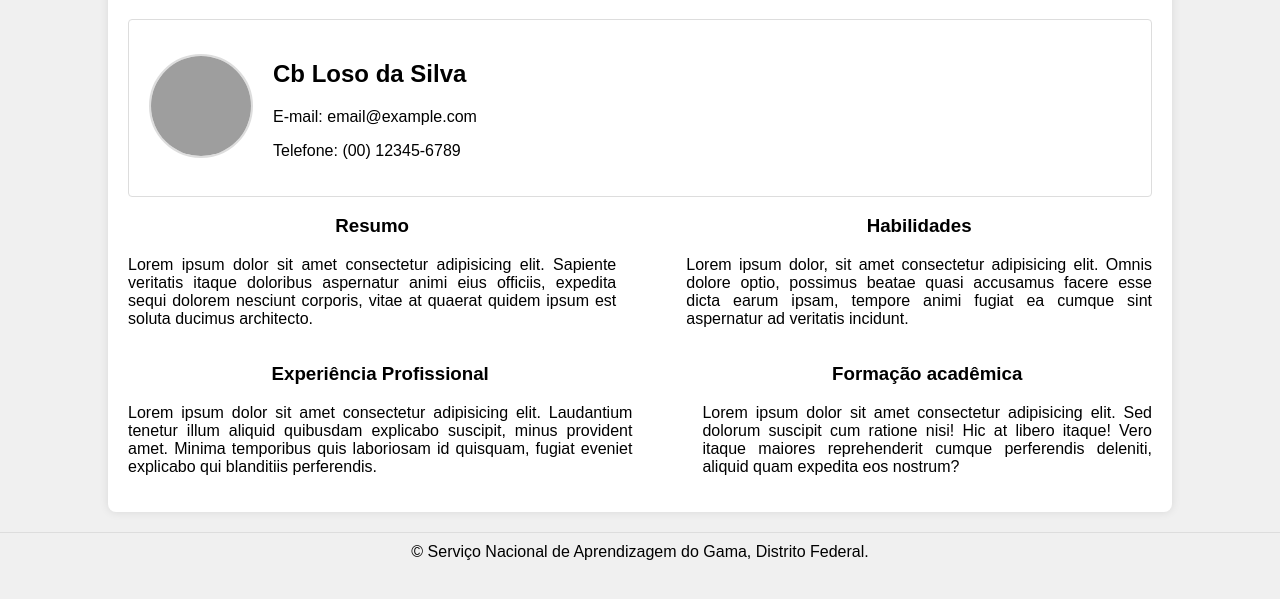
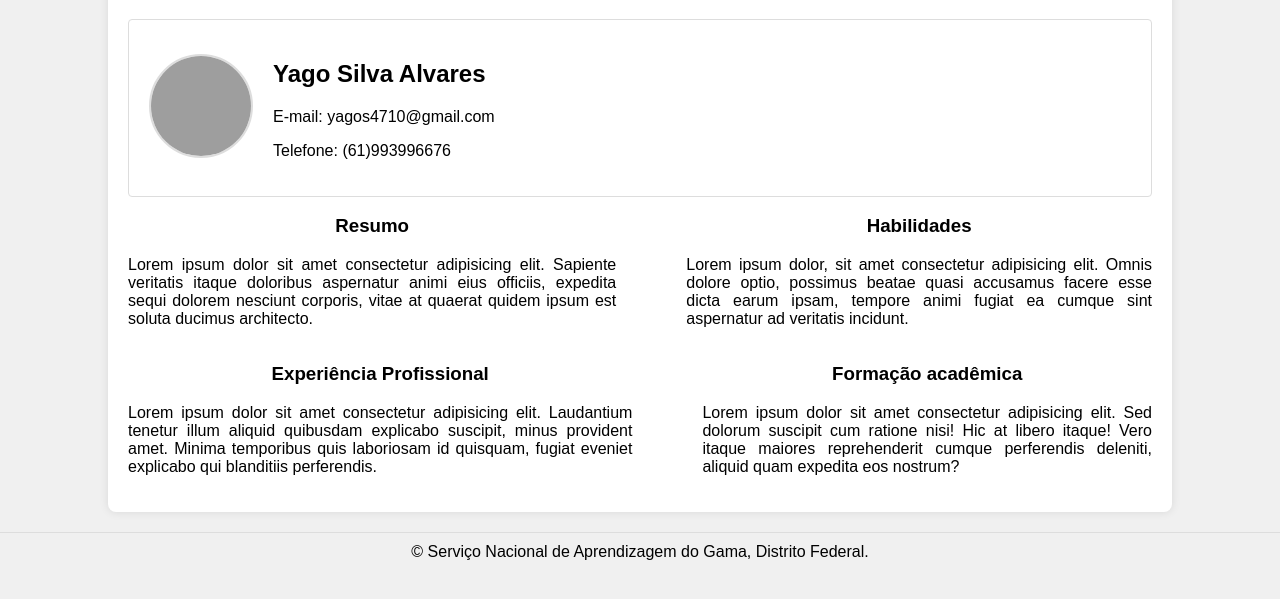
Before and after one commit to Alvares1999/Segundo-Repositorio, a plain HTML site: page HTML.CSS/index.html in a window 1280 px wide. Shown: the part 101-700 px from the top of the page. Drawn offline with Linux system fonts and the light colour scheme; grey boxes are pictures that could not be loaded.

Commit message:
Add files via upload

```diff
--- a/HTML.CSS/index.html
+++ b/HTML.CSS/index.html
@@ -21,9 +21,9 @@
             </div>
 
                 <div class="profile-details">
-                    <h2>Cb Loso da Silva</h2> <!-- Nome completo do aluno -->
-                    <p>E-mail: email@example.com</p> <!-- E-mail do aluno -->
-                    <p>Telefone: (00) 12345-6789</p> <!-- Telefone do aluno -->
+                    <h2>Yago Silva Alvares</h2> <!-- Nome completo do aluno -->
+                    <p>E-mail: yagos4710@gmail.com</p> <!-- E-mail do aluno -->
+                    <p>Telefone: (61)993996676</p> <!-- Telefone do aluno -->
                 </div>
         </section>
 
```
